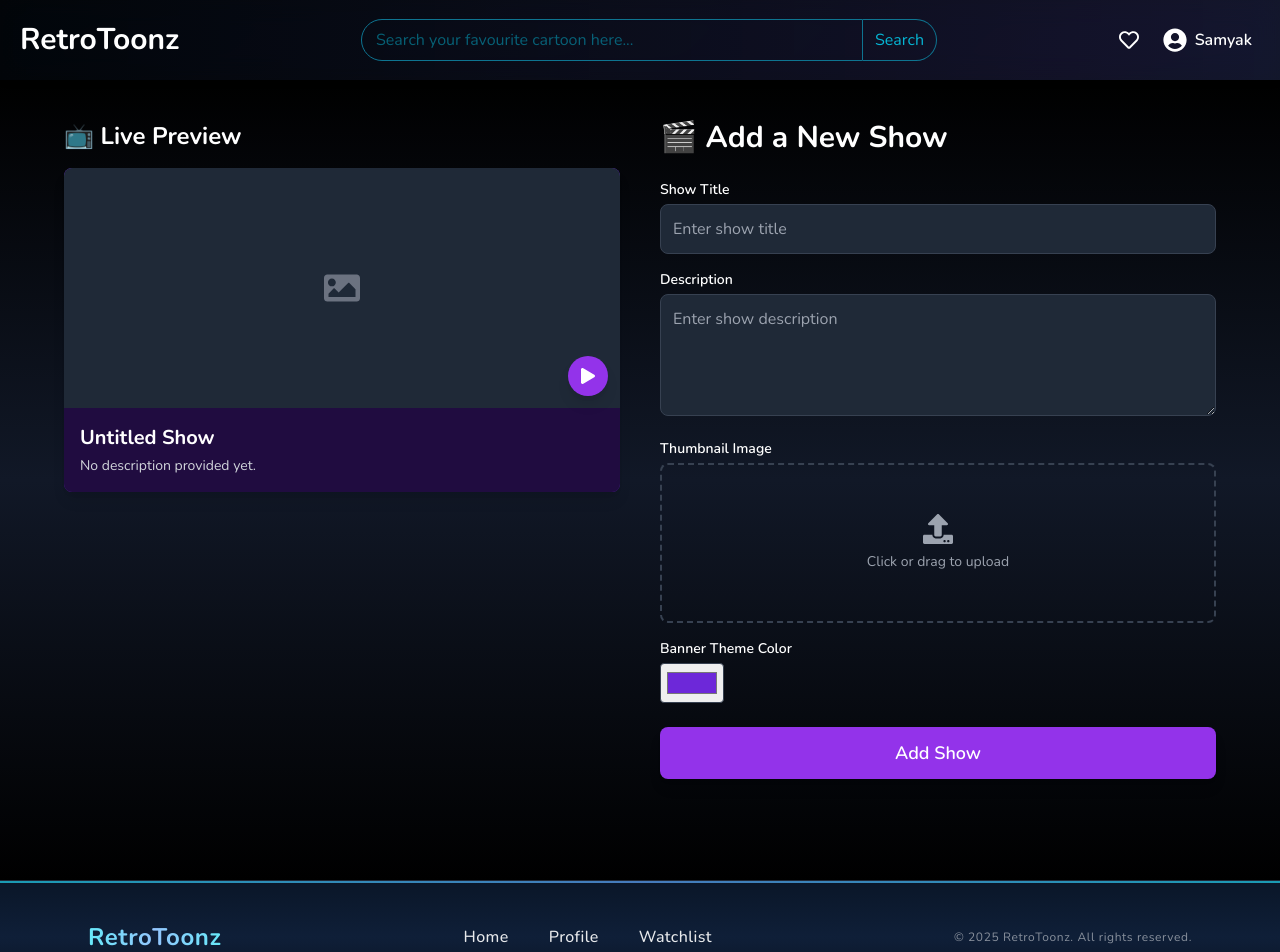
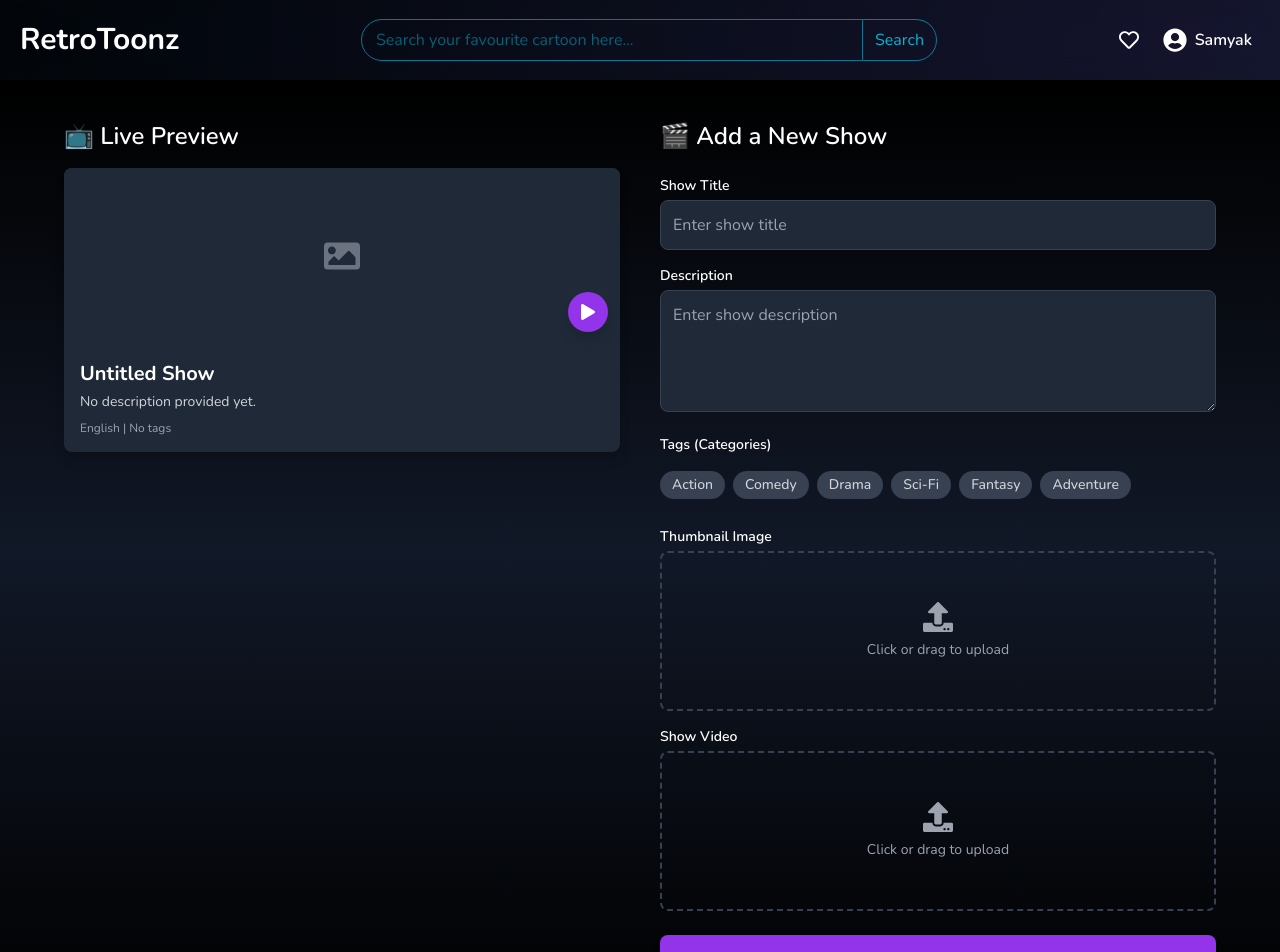
Before and after one commit to Samyak1519/RetroToonz, a React (Create React App) app: page /addshow in a window 1280 px wide. Shown: the top 952 px of the page. Built offline with nearby package versions, Linux system fonts and the light colour scheme.

Commit message:
Fixed: Fixed the AddShow Page

```diff
--- a/src/Pages/AddShowPage.jsx
+++ b/src/Pages/AddShowPage.jsx
@@ -7,14 +7,22 @@ export default function AddShowPage() {
     const [form, setForm] = useState({
         title: "",
         description: "",
+        language: "English",
+        tags: [],
         thumbnail: null,
         thumbnailPreview: "",
-        color: "#6d28d9",
+        video: null,
+        videoPreview: ""
     });
 
     const handleChange = (e) => {
         const { name, value } = e.target;
         setForm((prev) => ({ ...prev, [name]: value }));
+    };
+
+    const handleTagsChange = (e) => {
+        const selectedOptions = Array.from(e.target.selectedOptions, (option) => option.value);
+        setForm((prev) => ({ ...prev, tags: selectedOptions }));
     };
 
     const handleThumbnailUpload = (e) => {
@@ -28,15 +36,31 @@ export default function AddShowPage() {
         }
     };
 
+    const handleVideoUpload = (e) => {
+        const file = e.target.files[0];
+        if (file) {
+            setForm((prev) => ({
+                ...prev,
+                video: file,
+                videoPreview: URL.createObjectURL(file),
+            }));
+        }
+    };
+
+    const handleSubmit = () => {
+        // Here you’d send `form` to your backend
+        console.log("Form Data:", form);
+    };
+
     return (
         <>
             <Header />
             <div className="min-h-screen bg-gradient-to-b from-black via-gray-900 to-black text-white p-6 sm:p-10">
                 <div className="max-w-6xl mx-auto grid grid-cols-1 lg:grid-cols-2 gap-10">
 
-                    {/* Form - first on mobile, second on desktop */}
+                    {/* Form */}
                     <div className="order-1 lg:order-2">
-                        <h1 className="text-3xl font-bold mb-6">🎬 Add a New Show</h1>
+                        <h1 className="text-2xl font-semibold mb-6">🎬 Add a New Show</h1>
 
                         {/* Title */}
                         <label className="block mb-4">
@@ -62,6 +86,38 @@ export default function AddShowPage() {
                                 className="w-full bg-gray-800 border border-gray-700 rounded-lg p-3 focus:outline-none focus:border-purple-500"
                                 placeholder="Enter show description"
                             />
+                        </label>
+
+
+                        {/* Tags */}
+                        <label className="block mb-4">
+                            <span className="block text-sm font-semibold mb-1">Tags (Categories)</span>
+                            <div className="flex flex-wrap gap-2  py-3 rounded-lg ">
+                                {["Action", "Comedy", "Drama", "Sci-Fi", "Fantasy", "Adventure"].map((tag) => (
+                                    <button
+                                        type="button"
+                                        key={tag}
+                                        onClick={() => {
+                                            setForm((prev) => {
+                                                const exists = prev.tags.includes(tag);
+                                                return {
+                                                    ...prev,
+                                                    tags: exists
+                                                        ? prev.tags.filter((t) => t !== tag)
+                                                        : [...prev.tags, tag],
+                                                };
+                                            });
+                                        }}
+                                        className={`px-3 py-1 rounded-full text-sm font-medium transition-all
+                    ${form.tags.includes(tag)
+                                                ? "bg-purple-600 text-white shadow-lg"
+                                                : "bg-gray-700 text-gray-300 hover:bg-gray-600"
+                                            }`}
+                                    >
+                                        {tag}
+                                    </button>
+                                ))}
+                            </div>
                         </label>
 
                         {/* Thumbnail Upload */}
@@ -97,33 +153,54 @@ export default function AddShowPage() {
                             </div>
                         </label>
 
-                        {/* Theme Color */}
+                        {/* Video Upload */}
                         <label className="block mb-6">
-                            <span className="block text-sm font-semibold mb-1">Banner Theme Color</span>
-                            <input
-                                type="color"
-                                name="color"
-                                value={form.color}
-                                onChange={handleChange}
-                                className="w-16 h-10 p-1 rounded cursor-pointer border border-gray-700"
-                            />
+                            <span className="block text-sm font-semibold mb-1">Show Video</span>
+                            <div className="flex items-center justify-center w-full">
+                                <label
+                                    htmlFor="video"
+                                    className="flex flex-col items-center justify-center w-full h-40 border-2 border-gray-700 border-dashed rounded-lg cursor-pointer hover:bg-gray-800 transition"
+                                >
+                                    {form.videoPreview ? (
+                                        <video
+                                            src={form.videoPreview}
+                                            className="w-full h-full object-cover rounded-lg"
+                                            controls
+                                        />
+                                    ) : (
+                                        <>
+                                            <FaUpload className="text-3xl text-gray-400 mb-2" />
+                                            <span className="text-sm text-gray-400">
+                                                Click or drag to upload
+                                            </span>
+                                        </>
+                                    )}
+                                    <input
+                                        id="video"
+                                        type="file"
+                                        accept="video/*"
+                                        className="hidden"
+                                        onChange={handleVideoUpload}
+                                    />
+                                </label>
+                            </div>
                         </label>
 
                         {/* Submit */}
-                        <button className="w-full bg-purple-600 hover:bg-purple-700 p-3 rounded-lg text-lg font-semibold shadow-lg transition">
+                        <button
+                            onClick={handleSubmit}
+                            className="w-full bg-purple-600 hover:bg-purple-700 p-3 rounded-lg text-lg font-semibold shadow-lg transition"
+                        >
                             Add Show
                         </button>
                     </div>
 
-                    {/* Live Preview - second on mobile, first on desktop */}
+                    {/* Live Preview */}
                     <div className="order-2 lg:order-1">
-                        <h2 className="text-2xl font-bold mb-4">📺 Live Preview</h2>
-                        <div
-                            className="rounded-lg overflow-hidden shadow-lg"
-                            style={{ backgroundColor: form.color }}
-                        >
-                            {/* Thumbnail */}
-                            <div className="relative w-full h-60">
+                        <h2 className="text-2xl font-semibold mb-4">📺 Live Preview</h2>
+                        <div className="rounded-lg overflow-hidden shadow-lg bg-gray-800">
+                            {/* Thumbnail or Video */}
+                            <div className="relative w-full h-44">
                                 {form.thumbnailPreview ? (
                                     <img
                                         src={form.thumbnailPreview}
@@ -141,12 +218,15 @@ export default function AddShowPage() {
                             </div>
 
                             {/* Info */}
-                            <div className="p-4 bg-black/70">
+                            <div className="p-4">
                                 <h3 className="text-xl font-bold mb-1">
                                     {form.title || "Untitled Show"}
                                 </h3>
-                                <p className="text-sm text-gray-300">
+                                <p className="text-sm text-gray-300 mb-2">
                                     {form.description || "No description provided yet."}
+                                </p>
+                                <p className="text-xs text-gray-400">
+                                    {form.language} | {form.tags.join(", ") || "No tags"}
                                 </p>
                             </div>
                         </div>
```
